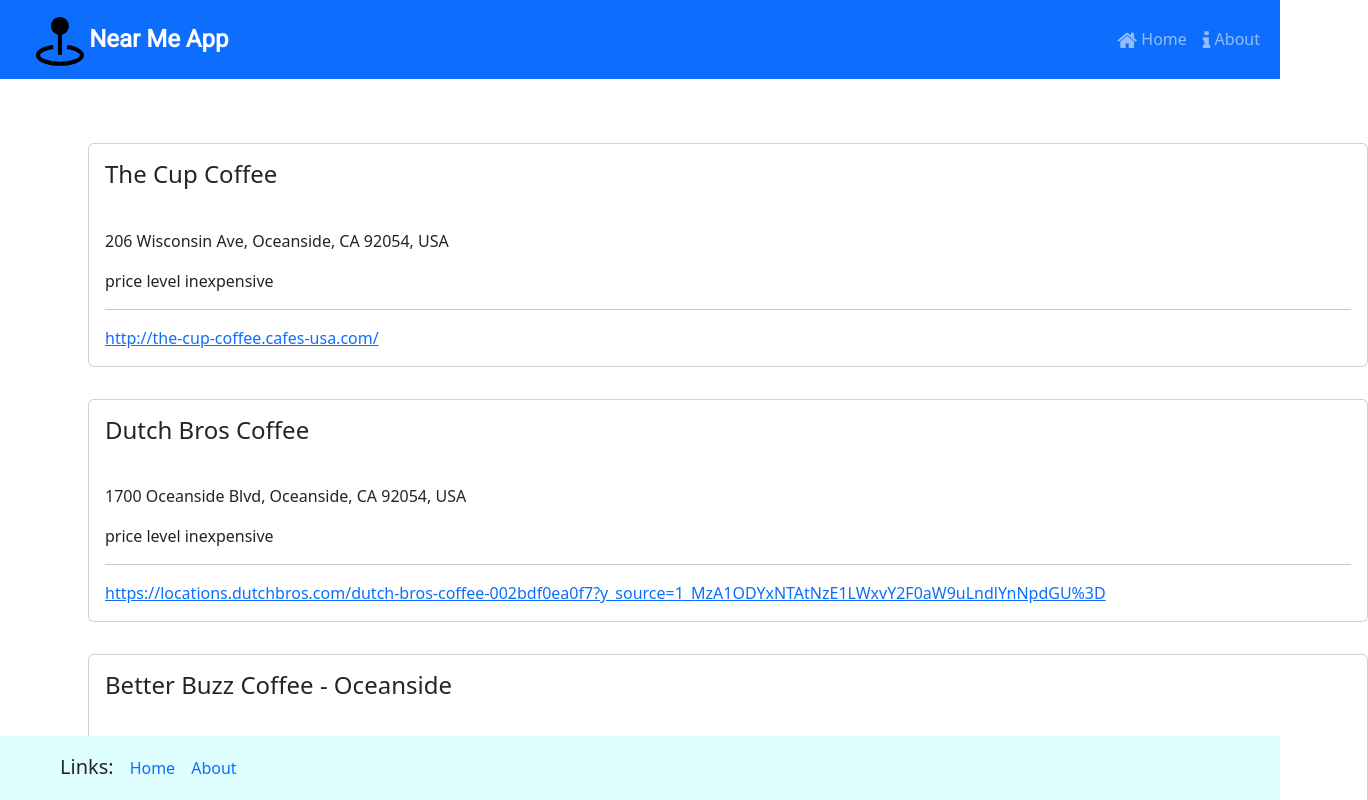
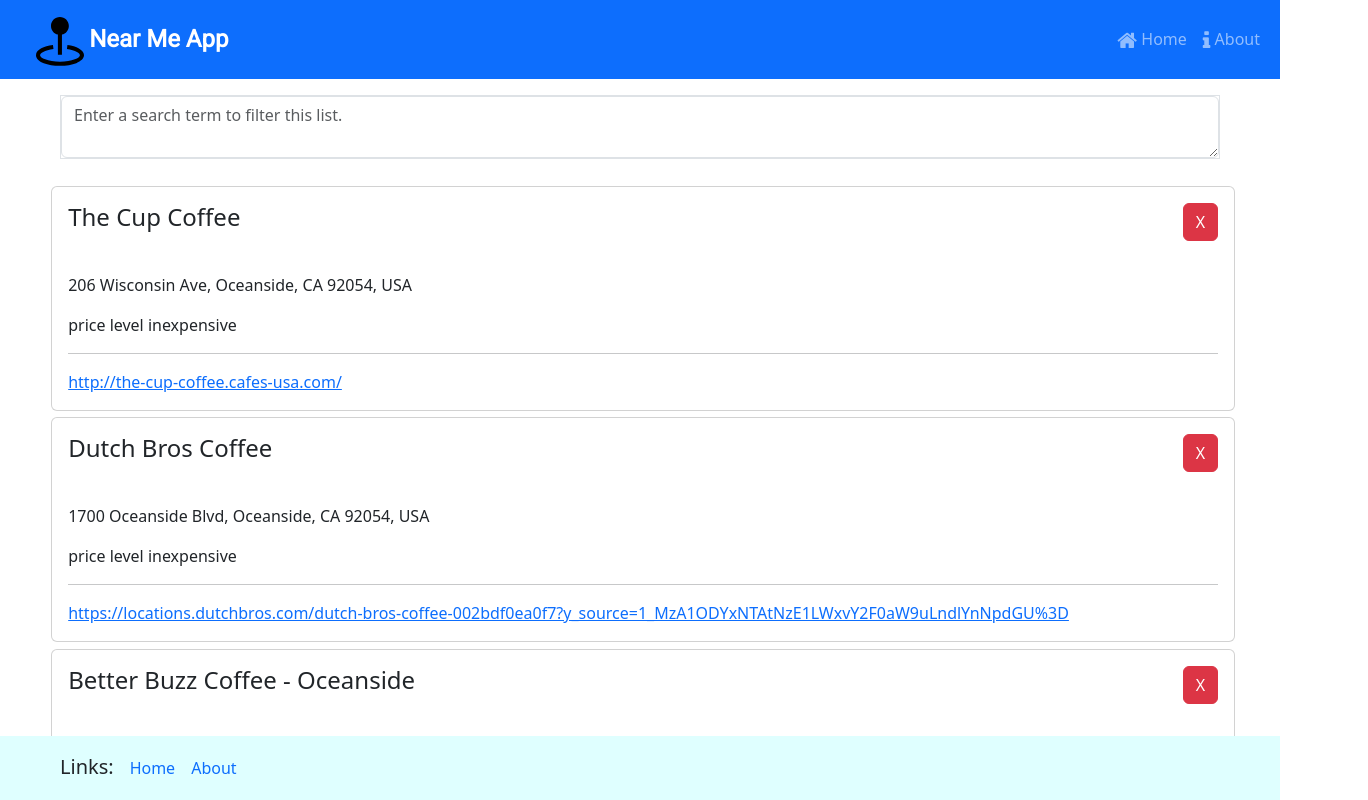
Before and after one commit to janbalangue/near-me-app, a React (Create React App) app: page /search in a window 1280 px wide. Shown: the top 800 px of the page, 1368 px wide, since content can reach past the window. Built offline with nearby package versions, Linux system fonts and the light colour scheme.

Commit message:
Working on search page

```diff
--- a/src/App.css
+++ b/src/App.css
@@ -15,9 +15,7 @@
 }
 
 .site-card {
-  width: 80rem;
   padding: 0;
-  margin: 1rem;
 }
 
 .site-footer {
--- a/src/pages/SearchPage.js
+++ b/src/pages/SearchPage.js
@@ -6,19 +6,42 @@
   CardText,
   Col,
   Row,
+  Button,
+  Form,
+  Input,
 } from "reactstrap";
+import { useState } from "react";
 import { Link } from "react-router-dom";
 import { response } from "../data/response";
 
 const SearchPage = () => {
+  const [locations, setLocations] = useState(response.places);
+  function removeCard(index) {
+    setLocations(locations.filter((location) => location.index !== index));
+  }
   return (
     <Container fluid>
-      <Row className="m-5">
-        {response.places.map((site) => {
+      <Form className="mx-5 mt-3 border">
+        <Input
+          id="filter"
+          name="filter"
+          placeholder="Enter a search term to filter this list."
+          type="textarea"
+        />
+      </Form>
+      <Row className="m-4">
+        {response.places.map((site, index) => {
           return (
-            <Col>
+            <Col key={index} style={{ minWidth: "100%", margin: ".2rem" }}>
               <Card className="site-card">
                 <CardTitle className="m-3">
+                  <Button
+                    className="pull-right"
+                    color="danger"
+                    onClick={() => removeCard(index)}
+                  >
+                    X
+                  </Button>
                   <h4>{site.displayName.text}</h4>
                 </CardTitle>
                 <CardBody>
```
